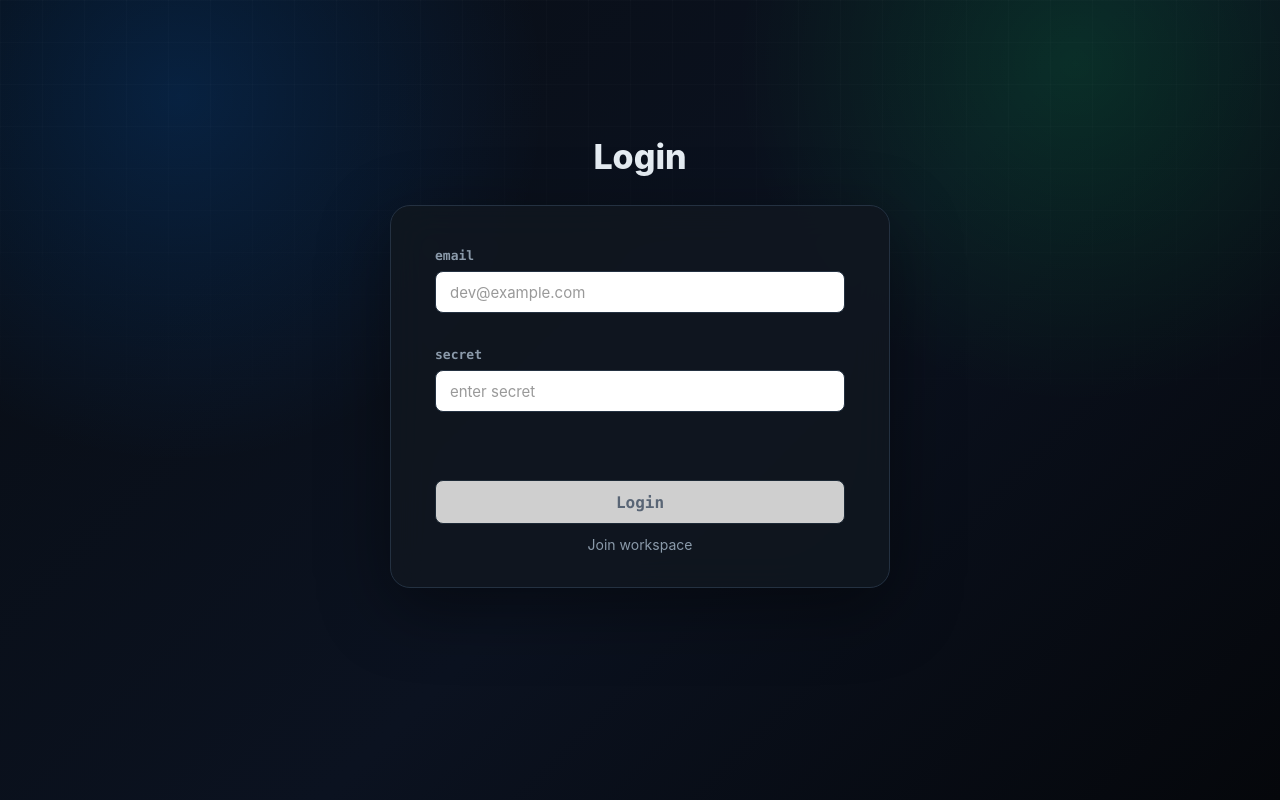
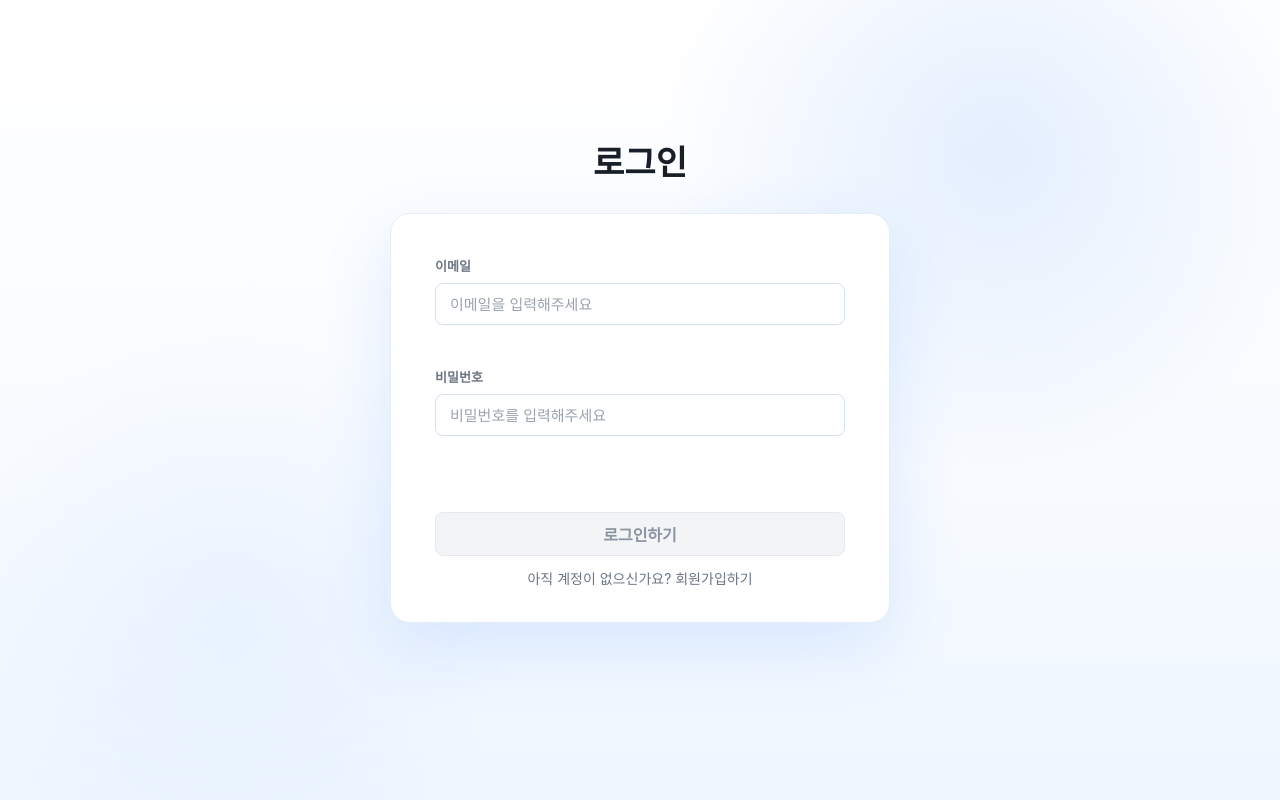
Before and after one commit to 100-hours-a-week/KTB4_Jay_Personal_Project_FE, a React (Vite) app: page / in a window 1280 px wide. Both pictures are taken after a click on the button "로그인". Built offline with nearby package versions, Linux system fonts and the light colour scheme.

Commit message:
로그인 페이지 수정

```diff
--- a/src/App.css
+++ b/src/App.css
@@ -288,6 +288,84 @@
   color: #596575;
   cursor: not-allowed;
   transform: none;
+}
+
+body:has(#login-section) {
+  background:
+    radial-gradient(circle at 78% 18%, rgba(49, 130, 246, 0.12), transparent 28%),
+    radial-gradient(circle at 18% 76%, rgba(139, 184, 255, 0.1), transparent 24%),
+    linear-gradient(180deg, #ffffff 0%, #f8fbff 58%, #eef6ff 100%);
+}
+
+body:has(#login-section)::before {
+  display: none;
+}
+
+.login-title {
+  color: #191f28;
+}
+
+.login-card {
+  border-color: #e5edf8;
+  background: #ffffff;
+  color: #191f28;
+  box-shadow: 0 24px 70px rgba(49, 130, 246, 0.14);
+}
+
+.login-card label {
+  color: #6b7684;
+}
+
+.login-card input {
+  margin: 0;
+  border-color: #d7e2f0;
+  background-color: #ffffff;
+  color: #191f28;
+  box-shadow: 0 1px 2px rgba(25, 31, 40, 0.04);
+}
+
+.login-card input::placeholder {
+  color: #9aa3af;
+}
+
+.login-card input:focus {
+  border-color: #3182f6;
+  box-shadow: 0 0 0 3px rgba(49, 130, 246, 0.14);
+}
+
+.login-card .field-error {
+  min-height: 18px;
+  margin: 6px 0 18px;
+}
+
+.login-card .helper-text {
+  color: #ff5a52;
+}
+
+.login-submit-button {
+  border-color: #3182f6;
+  background: #3182f6;
+  color: #ffffff;
+}
+
+.login-submit-button:not(:disabled):hover {
+  border-color: #1b64da;
+  background: #1b64da;
+  color: #ffffff;
+}
+
+.login-submit-button:disabled {
+  border-color: #e5e8ef;
+  background-color: #f2f4f6;
+  color: #8b95a1;
+}
+
+.login-card .text-button {
+  color: #6b7684;
+}
+
+.login-card .text-button:hover {
+  color: #3182f6;
 }
 
 .text-button {
--- a/src/pages/LoginPage.jsx
+++ b/src/pages/LoginPage.jsx
@@ -34,7 +34,7 @@ function LoginPage({ navigate, showMessage }) {
       setPassword('')
       navigate('list', { page: 0 })
     } catch {
-      setHelperText('* email 또는 secret을 확인해주세요.')
+      setHelperText('* 이메일 또는 비밀번호를 확인해주세요.')
     } finally {
       setIsSubmitting(false)
     }
@@ -42,14 +42,14 @@ function LoginPage({ navigate, showMessage }) {
 
   return (
     <section id="login-section" className="login-section">
-      <h2 className="login-title">Login</h2>
+      <h2 className="login-title">로그인</h2>
 
       <form className="login-card" onSubmit={handleSubmit}>
-        <label htmlFor="login-email-input">email</label>
+        <label htmlFor="login-email-input">이메일</label>
         <input
           id="login-email-input"
           type="email"
-          placeholder="dev@example.com"
+          placeholder="이메일을 입력해주세요"
           value={email}
           onBlur={() => markTouched('email')}
           onChange={(event) => {
@@ -62,11 +62,11 @@ function LoginPage({ navigate, showMessage }) {
           {touched.email ? errors.email : ''}
         </p>
 
-        <label htmlFor="login-password-input">secret</label>
+        <label htmlFor="login-password-input">비밀번호</label>
         <input
           id="login-password-input"
           type="password"
-          placeholder="enter secret"
+          placeholder="비밀번호를 입력해주세요"
           value={password}
           onBlur={() => markTouched('password')}
           onChange={(event) => {
@@ -89,7 +89,7 @@ function LoginPage({ navigate, showMessage }) {
           type="submit"
           disabled={!isValid || isSubmitting}
         >
-          Login
+          로그인하기
         </button>
         <button
           id="go-signup-button"
@@ -100,7 +100,7 @@ function LoginPage({ navigate, showMessage }) {
             navigate('signup')
           }}
         >
-          Join workspace
+          아직 계정이 없으신가요? 회원가입하기
         </button>
       </form>
     </section>
```
